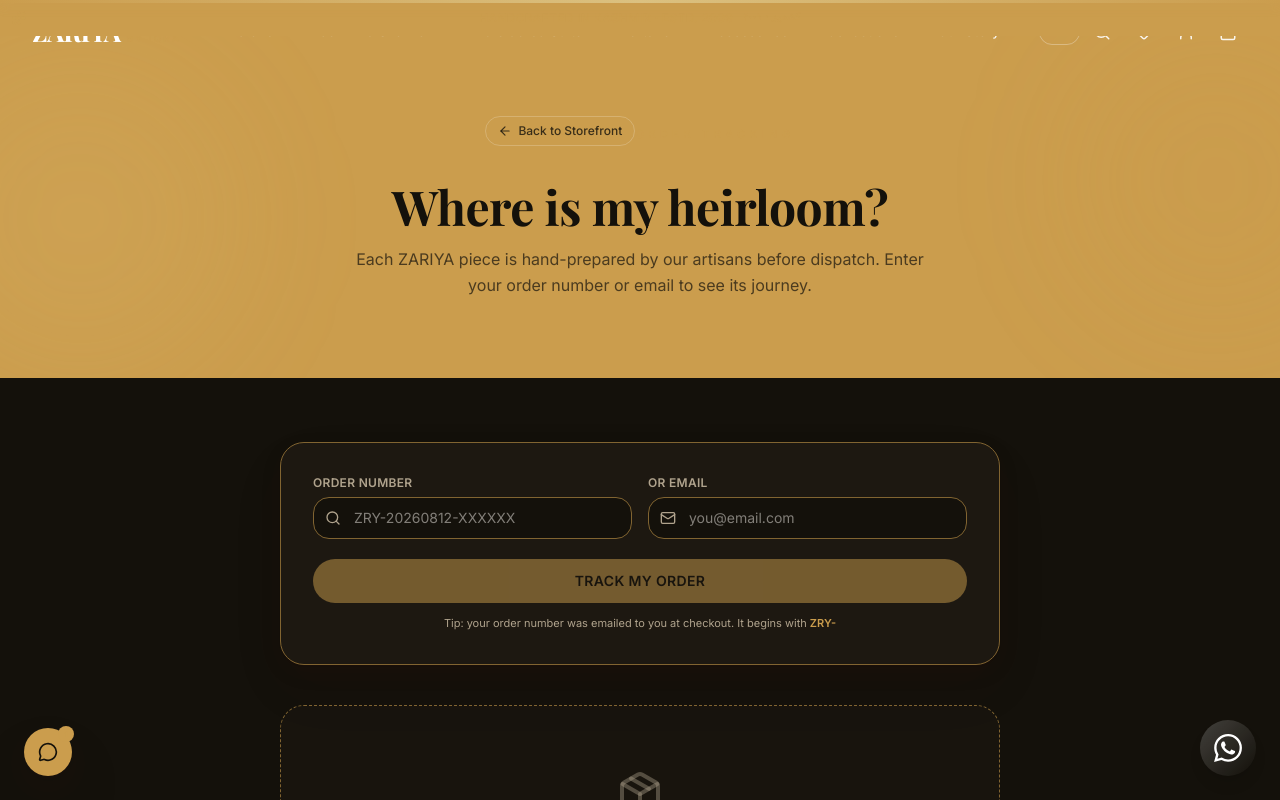
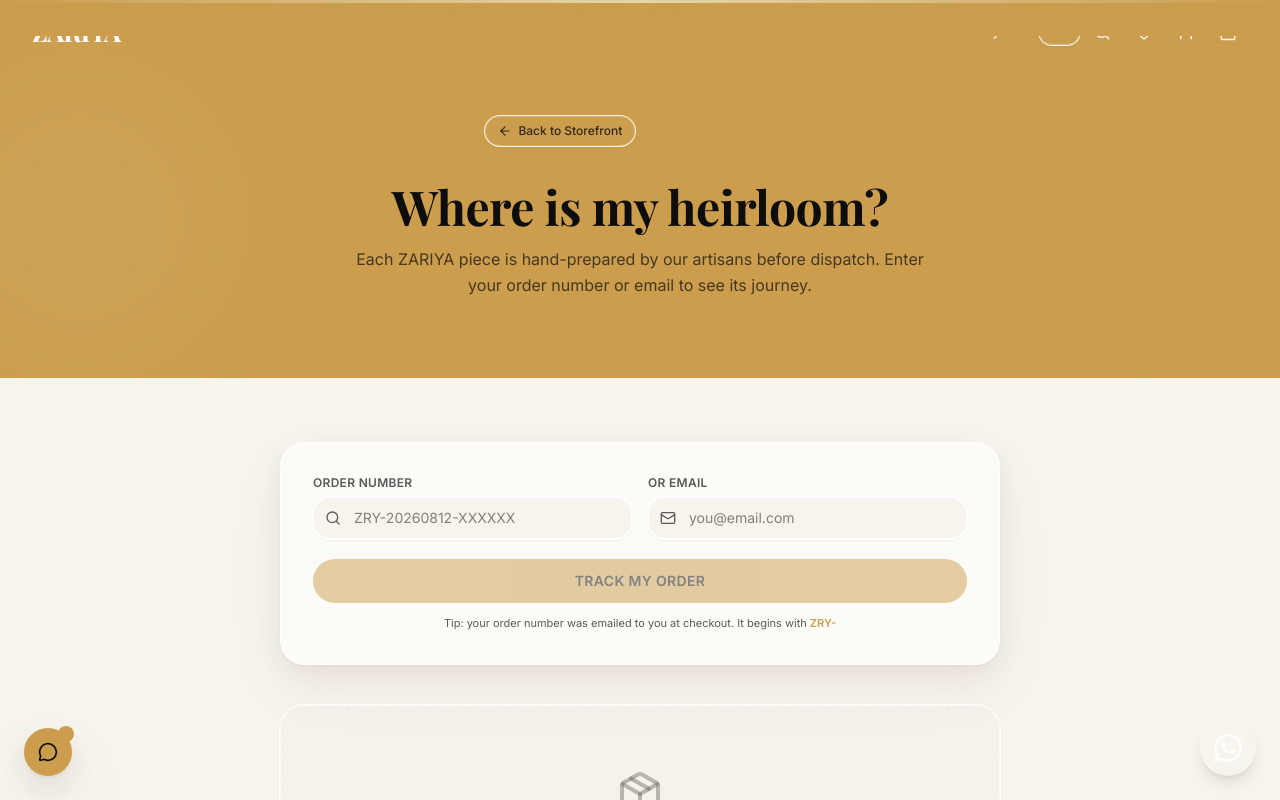
Before and after one commit to harishmugal-blip/Zariya-by-iqra, a Next.js app: page /track in a window 1280 px wide. Shown: the top 800 px of the page. Built offline with nearby package versions, Linux system fonts and the light colour scheme.

Commit message:
e74dd9ff-282b-456d-bb2e-6edfed62016b

```diff
--- a/src/app/globals.css
+++ b/src/app/globals.css
@@ -52,49 +52,49 @@
 :root {
   --radius: 0.75rem;
 
-  /* Luxury ZARIYA Palette — Dark Black-Golden */
-  --background: 38 30% 6%;            /* Black-Golden Mix — very dark */
-  --foreground: 40 25% 92%;           /* Warm Ivory text */
-  --card: 38 25% 9%;                  /* Dark card */
-  --card-foreground: 40 25% 92%;
-  --popover: 38 25% 9%;
-  --popover-foreground: 40 25% 92%;
+  /* Luxury ZARIYA Palette — Light Golden Cream + Black Text + White Outline */
+  --background: 38 40% 95%;            /* Warm golden cream — light, black text visible */
+  --foreground: 0 0% 5%;              /* BLACK text */
+  --card: 40 45% 98%;                 /* Lighter card */
+  --card-foreground: 0 0% 5%;
+  --popover: 40 45% 98%;
+  --popover-foreground: 0 0% 5%;
 
-  --primary: 38 55% 55%;             /* Royal Gold as primary */
-  --primary-foreground: 38 30% 6%;    /* Black text on gold */
+  --primary: 38 55% 55%;             /* Royal Gold buttons */
+  --primary-foreground: 0 0% 5%;      /* Black text on gold */
 
-  --secondary: 38 35% 16%;           /* Dark gold-brown */
-  --secondary-foreground: 40 25% 92%;
+  --secondary: 38 45% 88%;           /* Light gold tint */
+  --secondary-foreground: 0 0% 5%;
 
-  --muted: 38 20% 13%;               /* Dark muted */
-  --muted-foreground: 38 18% 62%;    /* Light muted text */
+  --muted: 38 30% 90%;               /* Light muted */
+  --muted-foreground: 0 0% 35%;      /* Dark grey muted text */
 
   --accent: 38 55% 55%;              /* Royal Gold accent */
-  --accent-foreground: 38 30% 6%;
+  --accent-foreground: 0 0% 5%;
 
   --destructive: 0 70% 45%;          /* Elegant Red */
-  --success: 152 56% 40%;            /* Emerald Green */
+  --success: 152 56% 30%;            /* Emerald Green */
   --gold: 38 55% 55%;                /* Royal Gold */
-  --gold-foreground: 38 30% 6%;       /* Black on gold */
-  --champagne: 43 56% 68%;
+  --gold-foreground: 0 0% 5%;         /* Black on gold */
+  --champagne: 43 56% 78%;
 
-  --border: 38 45% 35%;              /* GOLDEN OUTLINE — visible gold */
-  --input: 38 30% 14%;               /* Dark input with gold tint */
+  --border: 0 0% 100%;               /* WHITE OUTLINE / BORDERS */
+  --input: 0 0% 100%;                /* White input borders */
   --ring: 38 55% 55%;                /* Golden focus ring */
 
   --chart-1: 38 55% 55%;
   --chart-2: 43 56% 68%;
-  --chart-3: 352 68% 50%;
-  --chart-4: 152 56% 40%;
-  --chart-5: 0 70% 50%;
+  --chart-3: 352 68% 40%;
+  --chart-4: 152 56% 30%;
+  --chart-5: 0 70% 45%;
 
-  --sidebar: 38 25% 9%;
-  --sidebar-foreground: 40 25% 92%;
+  --sidebar: 40 45% 98%;
+  --sidebar-foreground: 0 0% 5%;
   --sidebar-primary: 38 55% 55%;
-  --sidebar-primary-foreground: 38 30% 6%;
-  --sidebar-accent: 38 20% 13%;
-  --sidebar-accent-foreground: 40 25% 92%;
-  --sidebar-border: 38 45% 35%;
+  --sidebar-primary-foreground: 0 0% 5%;
+  --sidebar-accent: 38 30% 90%;
+  --sidebar-accent-foreground: 0 0% 5%;
+  --sidebar-border: 0 0% 100%;
   --sidebar-ring: 38 55% 55%;
 }
 
@@ -144,6 +144,10 @@
   h1, h2, h3, h4, h5, h6 {
     font-family: var(--font-playfair), Georgia, serif;
     letter-spacing: -0.01em;
+  }
+  /* White borders with subtle shadow so they're visible on light background */
+  .rounded-2xl, .rounded-3xl, .rounded-xl, .border {
+    box-shadow: 0 0 0 1px hsl(0 0% 100% / 0.9), 0 1px 3px hsl(38 55% 30% / 0.12);
   }
 }
 
--- a/src/components/zariya/product-card.tsx
+++ b/src/components/zariya/product-card.tsx
@@ -134,7 +134,7 @@ export function ProductCard({ product, index = 0, className }: { product: Produc
         <button
           onClick={handleWish}
           aria-label={hasWish ? "Remove from wishlist" : "Add to wishlist"}
-          className="absolute right-3 top-3 grid h-9 w-9 place-items-center rounded-full bg-background/80 text-gold shadow-sm backdrop-blur-md transition-all hover:scale-110 hover:bg-background"
+          className="absolute right-3 top-3 grid h-9 w-9 place-items-center rounded-full bg-white/90 text-primary shadow-sm backdrop-blur-md transition-all hover:scale-110 hover:bg-white"
         >
           <motion.span
             key={hasWish ? "filled" : "empty"}
@@ -175,7 +175,7 @@ export function ProductCard({ product, index = 0, className }: { product: Produc
         <button
           onClick={handleCompare}
           aria-label={inCompare ? "Remove from compare" : "Add to compare"}
-          className="absolute right-3 top-14 grid h-9 w-9 place-items-center rounded-full bg-background/80 text-gold shadow-sm backdrop-blur-md transition-all hover:scale-110 hover:bg-background"
+          className="absolute right-3 top-14 grid h-9 w-9 place-items-center rounded-full bg-white/90 text-primary shadow-sm backdrop-blur-md transition-all hover:scale-110 hover:bg-white"
         >
           <GitCompare className={cn("h-4 w-4 transition-all", inCompare && "text-gold")} />
         </button>
@@ -191,7 +191,7 @@ export function ProductCard({ product, index = 0, className }: { product: Produc
           <button
             onClick={handleQuickView}
             aria-label="Quick view"
-            className="grid h-11 w-11 place-items-center rounded-full bg-background text-gold shadow-lg transition-all hover:scale-110 active:scale-95"
+            className="grid h-11 w-11 place-items-center rounded-full bg-white text-primary shadow-lg transition-all hover:scale-110 active:scale-95"
           >
             <Eye className="h-4 w-4" />
           </button>
--- a/src/components/zariya/product-detail.tsx
+++ b/src/components/zariya/product-detail.tsx
@@ -262,7 +262,7 @@ export default function ProductDetail() {
               {/* Decorative video play */}
               <button
                 aria-label="Play video"
-                className="absolute right-3 top-3 grid h-10 w-10 place-items-center rounded-full bg-background/85 text-gold shadow-md backdrop-blur-md transition-transform hover:scale-110"
+                className="absolute right-3 top-3 grid h-10 w-10 place-items-center rounded-full bg-white/85 text-primary shadow-md backdrop-blur-md transition-transform hover:scale-110"
               >
                 <Play className="h-4 w-4 fill-current" />
               </button>
--- a/src/components/zariya/sections/artisan-story.tsx
+++ b/src/components/zariya/sections/artisan-story.tsx
@@ -19,7 +19,7 @@ export default function ArtisanStory() {
   return (
     <section
       aria-label="Artisan story"
-      className="bg-noise relative overflow-hidden bg-card py-20 md:py-28"
+      className="bg-noise relative overflow-hidden bg-[#FBF5EC] py-20 md:py-28"
     >
       <div className="pointer-events-none absolute -right-24 top-10 h-80 w-80 rounded-full bg-gold/10 blur-3xl" />
       <div className="pointer-events-none absolute -left-24 bottom-0 h-72 w-72 rounded-full bg-primary/5 blur-3xl" />
```
Also changed, not shown: 1 other file (tests, documents, lock files or other folders).
